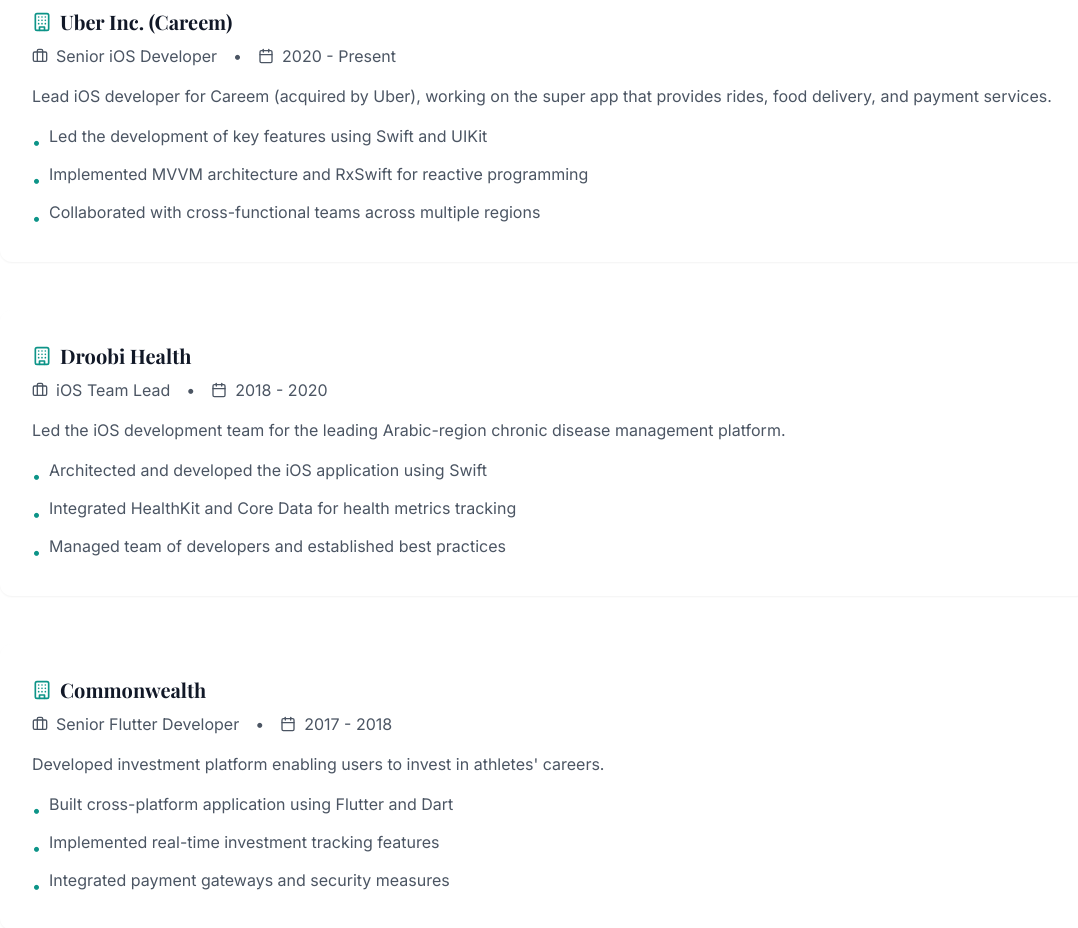
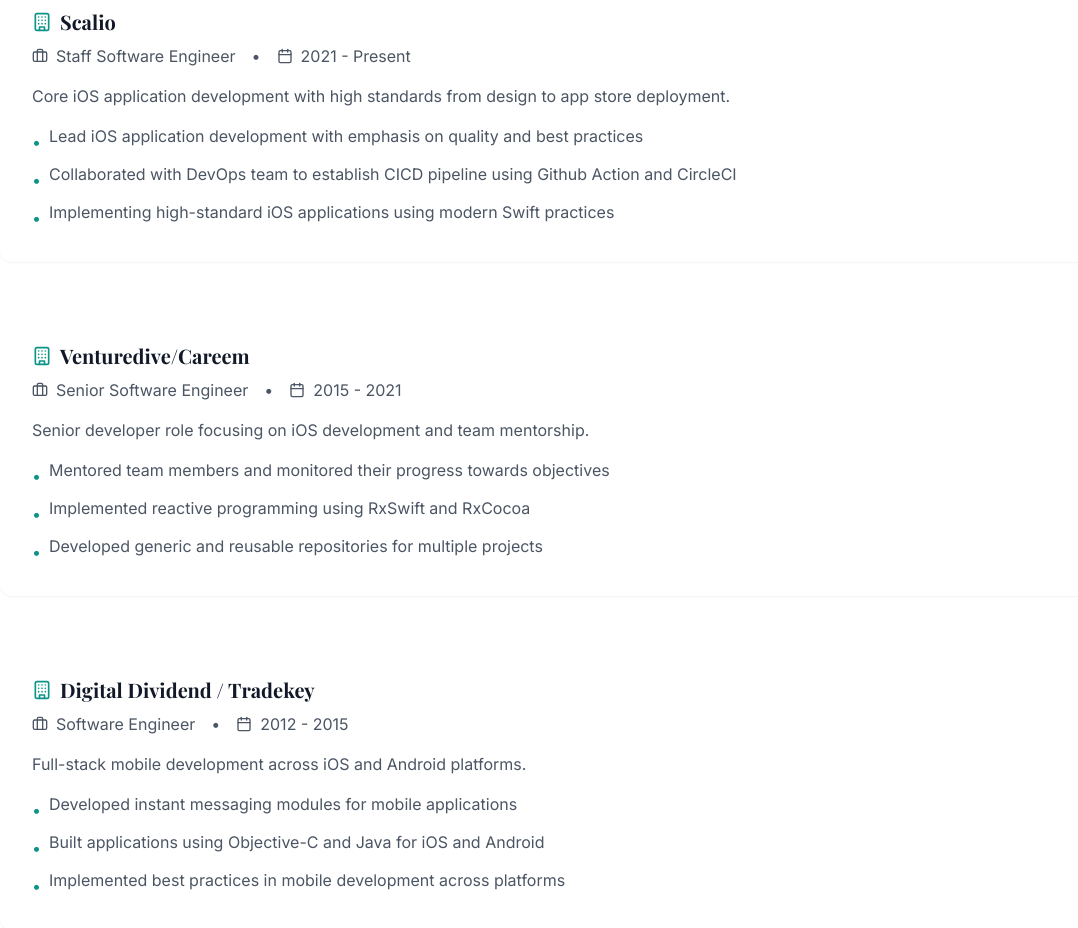
Before and after one commit to Aamirali86/aamir-muhammad, a React (Vite) app: page / in a window 1280 px wide. Shown: the part 3640-4568 px from the top of the page, without its empty margins (96-1174 px from the left). Built offline with nearby package versions, Linux system fonts and the light colour scheme.

Commit message:
Update work experience
Add new work experience entries to the WorkExperience component.

```diff
--- a/src/components/WorkExperience.tsx
+++ b/src/components/WorkExperience.tsx
@@ -5,38 +5,38 @@ const WorkExperience = () => {
   const experiences = [
     {
       id: 1,
-      company: "Uber Inc. (Careem)",
-      role: "Senior iOS Developer",
-      period: "2020 - Present",
-      description: "Lead iOS developer for Careem (acquired by Uber), working on the super app that provides rides, food delivery, and payment services.",
+      company: "Scalio",
+      role: "Staff Software Engineer",
+      period: "2021 - Present",
+      description: "Core iOS application development with high standards from design to app store deployment.",
       highlights: [
-        "Led the development of key features using Swift and UIKit",
-        "Implemented MVVM architecture and RxSwift for reactive programming",
-        "Collaborated with cross-functional teams across multiple regions"
+        "Lead iOS application development with emphasis on quality and best practices",
+        "Collaborated with DevOps team to establish CICD pipeline using Github Action and CircleCI",
+        "Implementing high-standard iOS applications using modern Swift practices"
       ]
     },
     {
       id: 2,
-      company: "Droobi Health",
-      role: "iOS Team Lead",
-      period: "2018 - 2020",
-      description: "Led the iOS development team for the leading Arabic-region chronic disease management platform.",
+      company: "Venturedive/Careem",
+      role: "Senior Software Engineer",
+      period: "2015 - 2021",
+      description: "Senior developer role focusing on iOS development and team mentorship.",
       highlights: [
-        "Architected and developed the iOS application using Swift",
-        "Integrated HealthKit and Core Data for health metrics tracking",
-        "Managed team of developers and established best practices"
+        "Mentored team members and monitored their progress towards objectives",
+        "Implemented reactive programming using RxSwift and RxCocoa",
+        "Developed generic and reusable repositories for multiple projects"
       ]
     },
     {
       id: 3,
-      company: "Commonwealth",
-      role: "Senior Flutter Developer",
-      period: "2017 - 2018",
-      description: "Developed investment platform enabling users to invest in athletes' careers.",
+      company: "Digital Dividend / Tradekey",
+      role: "Software Engineer",
+      period: "2012 - 2015",
+      description: "Full-stack mobile development across iOS and Android platforms.",
       highlights: [
-        "Built cross-platform application using Flutter and Dart",
-        "Implemented real-time investment tracking features",
-        "Integrated payment gateways and security measures"
+        "Developed instant messaging modules for mobile applications",
+        "Built applications using Objective-C and Java for iOS and Android",
+        "Implemented best practices in mobile development across platforms"
       ]
     }
   ];
```
